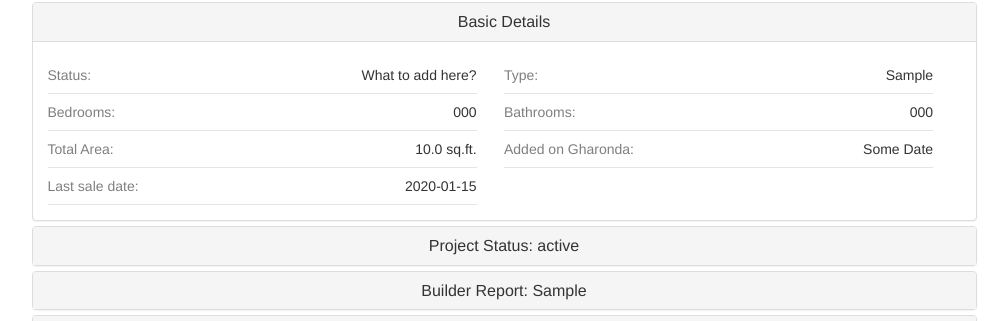
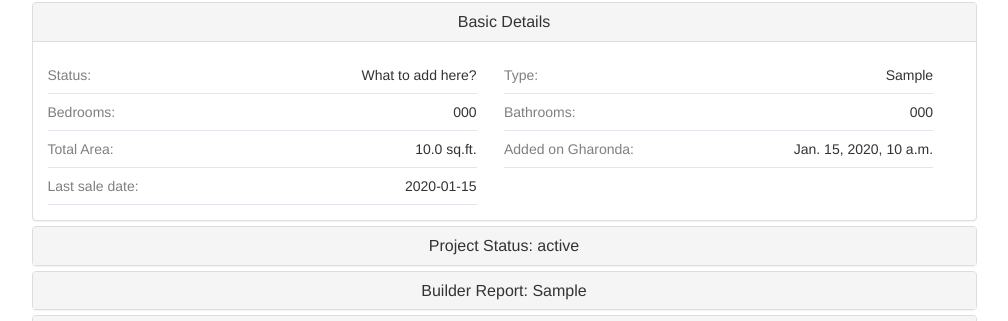
Before and after one commit to utkbansal/gharonda, a Django app: page /property/1/ in a window 1280 px wide. Shown: the part 197-518 px from the top of the page, without its empty margins (136-1144 px from the left). Run offline with Django 3.2, Linux system fonts and the light colour scheme; tables that the repository leaves empty hold one stand-in row (values such as "Sample post"); grey boxes marked "Sample" are stand-in pictures; data that the repository does not hold is empty; some libraries are stand-ins or nearby versions.

Commit message:
Adds added_on field to Property model

```diff
--- a/properties/models.py
+++ b/properties/models.py
@@ -35,6 +35,7 @@ class PinCode(models.Model):
 
 
 class Property(models.Model):
+    added_on = models.DateTimeField(auto_now_add=True)
     property_type = models.CharField(max_length=255, default='Apartment')
     specifications = models.CharField(max_length=255, default='Basic')
     plot_area = models.FloatField(max_length=6, null=False, default=0)
--- a/properties/templates/details.html
+++ b/properties/templates/details.html
@@ -52,7 +52,7 @@
                             </div>
                             <div class="wide">
                                 <div class="text">Added on Gharonda:</div>
-                                <div class="value">Some Date</div>
+                                <div class="value">{{ property.added_on }}</div>
                             </div>
                             <div class="wide">
                                 <div class="text">Last sale date:</div>
```
Also changed, not shown: properties/migrations/0039_property_added_on.py (added).
